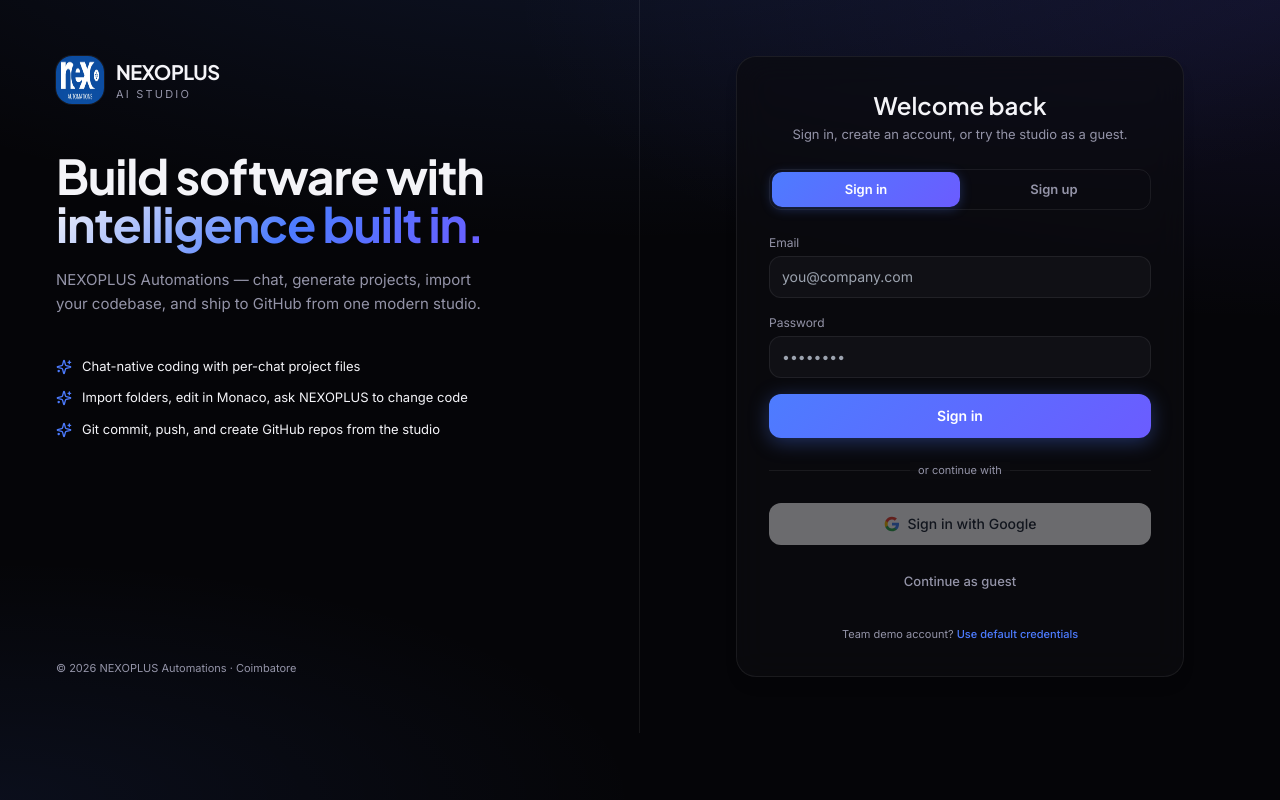
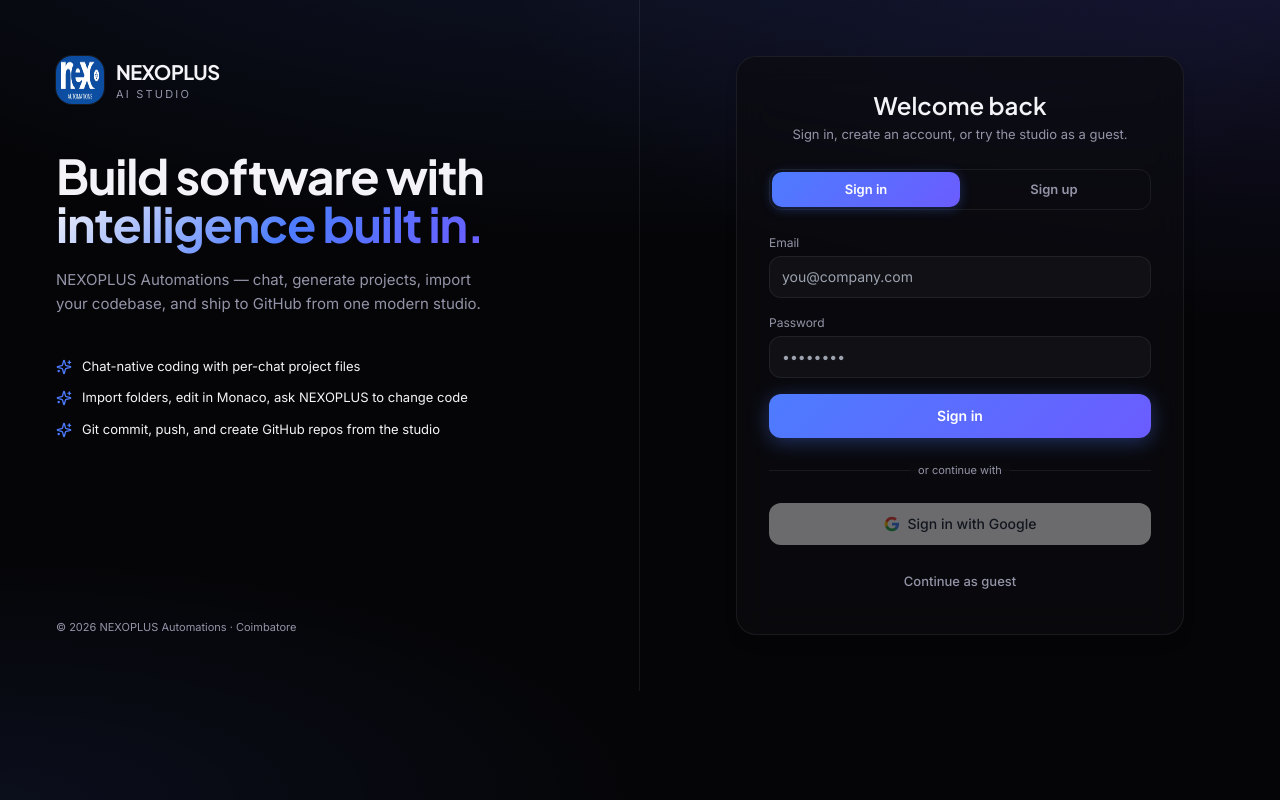
Before and after one commit to karthiknexoplus/NEXO-AI, a React (Vite) app in the folder web/: page / in a window 1280 px wide. Built offline with nearby package versions, Linux system fonts and the light colour scheme; no server answers.

Commit message:
Remove default-credentials shortcut from the landing page.
Users sign in with their own email and password instead of a visible demo-account link.

Co-authored-by: Cursor <cursoragent@cursor.com>

```diff
--- a/web/src/components/LandingPage.tsx
+++ b/web/src/components/LandingPage.tsx
@@ -92,12 +92,6 @@ export function LandingPage({ onAuthenticated }: LandingPageProps) {
     } finally {
       setBusy(false);
     }
-  };
-
-  const fillDemo = () => {
-    setTab("signin");
-    setEmail("karthik@nexoplus.in");
-    setPassword("Nexoplus@1234");
   };
 
   return (
@@ -287,17 +281,6 @@ export function LandingPage({ onAuthenticated }: LandingPageProps) {
               >
                 Continue as guest
               </button>
-
-              <p className="mt-6 text-[11px] text-center text-nexo-muted leading-relaxed">
-                Team demo account?{" "}
-                <button
-                  type="button"
-                  onClick={fillDemo}
-                  className="text-nexo-brand hover:underline font-medium"
-                >
-                  Use default credentials
-                </button>
-              </p>
             </div>
           </div>
         </section>
```
